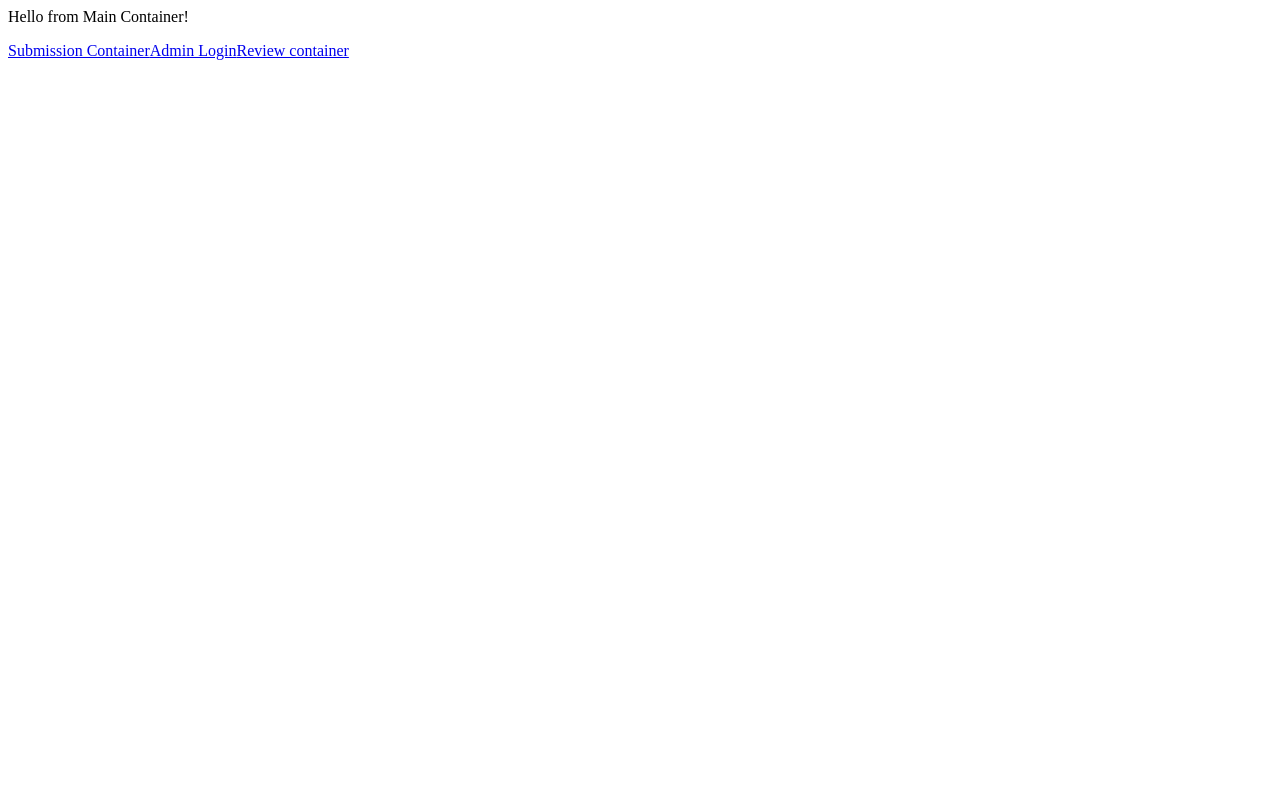
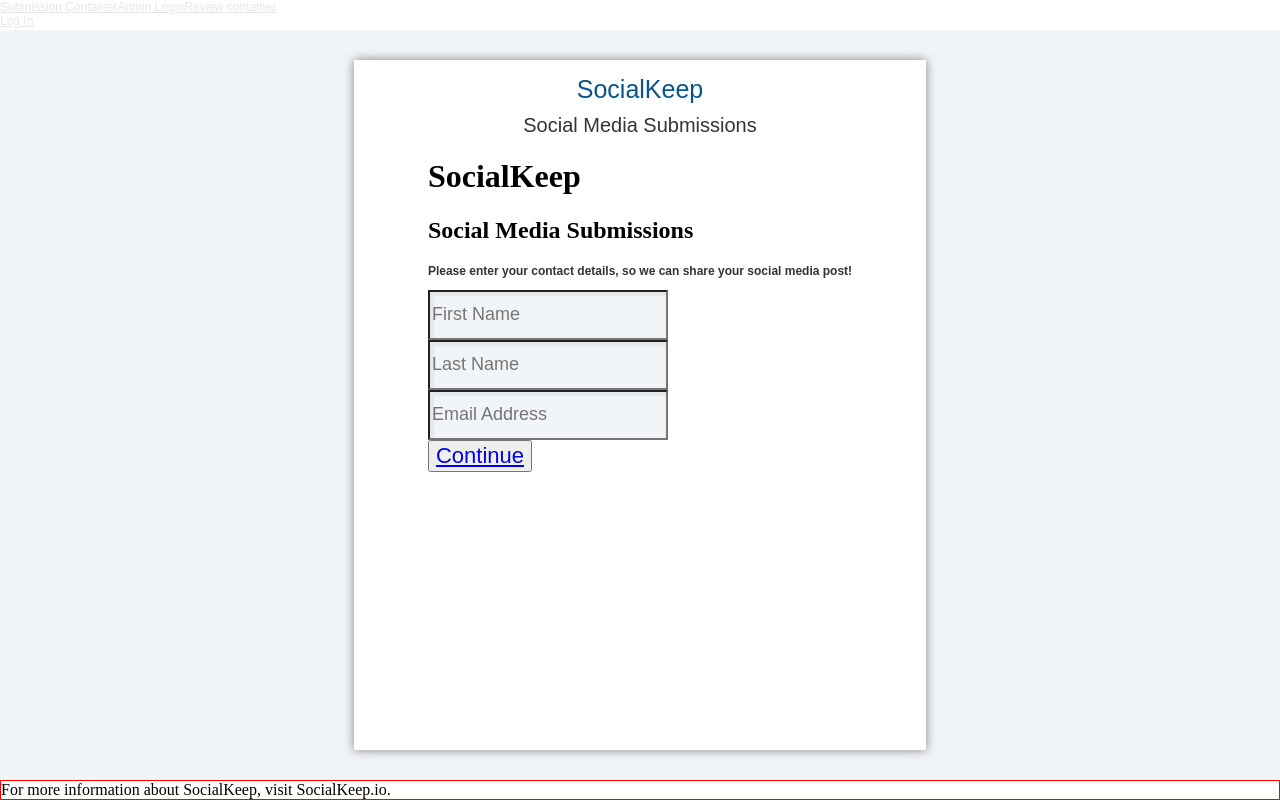
Before and after one commit to socialkeep/ska, a React app: page / in a window 1280 px wide. Built offline with nearby package versions, Linux system fonts and the light colour scheme.

Commit message:
styling updates. router working now from nav bar

```diff
--- a/src/client/components/App.jsx
+++ b/src/client/components/App.jsx
@@ -12,10 +12,15 @@
   render() {
 
     return (
-        <div>
-          <NavigationContainer />
-          <MainContainer />
+      <Router>
+        <div className="gridContainer">
+              <NavigationContainer />
+              <MainContainer />
+              <footer>
+                For more information about SocialKeep, visit SocialKeep.io.
+              </footer>
         </div>
+      </Router>
     )
   }
 
--- a/src/client/components/NavigationComponent.jsx
+++ b/src/client/components/NavigationComponent.jsx
@@ -1,18 +1,23 @@
 import React from 'react';
-import { Link } from 'react-router-dom';
+import { Switch, Route, withRouter, Link, NavLink, BrowserRouter as Router } from 'react-router-dom';
 
 const NavigationComponent = (props) => {
 
   return (
     <div className="navigationComponent">
+
+         <Link className="navigationComponentItem" to="/submission">Submission Container</Link>
+         <Link className="navigationComponentItem" to="/adminlogin">Admin Login</Link>
+         <Link className="navigationComponentItem" to="/review">Review container</Link>
+
         {(props.isLoggedIn === false) && (
           <div className="navigationComponentItem">
-        {/* <Link to="/review">Log In</Link> */}
+          <Link className="navigationComponentItem" to="/adminlogin">Log In</Link>
         </div>
         )}
         {(props.isLoggedIn === true) && (
           <div className="navigationComponentItem">
-        {/* <Link to="/review">Log Out</Link> */}
+          <Link className="navigationComponentItem" to="/adminlogin">Log Out</Link>
         </div>
         )}
     </div>
--- a/src/client/components/SubmissionContainerComponents/ContactInfoComponent.jsx
+++ b/src/client/components/SubmissionContainerComponents/ContactInfoComponent.jsx
@@ -6,7 +6,7 @@
   console.log("contact info component props", props)
 
     return (
-      <div className="PostAndPhotoComponent">
+      <div className="SubmissionComponents" className="PostAndPhotoComponent">
           <h1>SocialKeep</h1>
           <h2>Social Media Submissions</h2>
           <h3>Please enter your contact details, so we can share your social media post!</h3>
--- a/src/client/containers/MainContainer.jsx
+++ b/src/client/containers/MainContainer.jsx
@@ -13,16 +13,14 @@
 const MainContainer = (props) => {
   return (
     <div className="mainContainer">
-      <p>Hello from Main Container!</p>
-      <Router>
-        <div>
-          <Link to="/submission">Submission Container</Link>
+
+      <div className="logoText">SocialKeep</div>          {/* <Link to="/submission">Submission Container</Link>
           <Link to="/adminlogin">Admin Login</Link>
-          <Link to="/review">Review container</Link>
+          <Link to="/review">Review container</Link>      */}
 
-
+          <Switch>
           <Route
-            exact path='/submission'
+            exact path='/'
             render={(props)=><SubmissionContainer/>}
           />
           <Route
@@ -33,13 +31,11 @@
           exact path='/review'
           render={(props)=><ReviewContainer/>}
         />
+        </Switch>
 
-        </div>
-
-      </Router>
     </div>
   )
 }
-export default connect(mapStateToProps, null)(MainContainer);
+//export default connect(mapStateToProps, null)(MainContainer);
 
-// export default withRouter(connect(mapStateToProps, null)(MainContainer));
+export default withRouter(connect(mapStateToProps, null)(MainContainer));
--- a/src/client/containers/NavigationContainer.jsx
+++ b/src/client/containers/NavigationContainer.jsx
@@ -1,6 +1,6 @@
 import React, { Component } from 'react';
 import { connect } from 'react-redux';
-import { withRouter } from 'react-router-dom';
+import { withRouter, Router } from 'react-router-dom';
 
 import NavigationComponent from '../components/NavigationComponent.jsx';
 
@@ -18,13 +18,15 @@
   render() {
     return (
     <div className="navigationContainer">
-      <NavigationComponent
-       isLoggedIn={this.props.isLoggedIn}
-       />
+        <NavigationComponent
+        isLoggedIn={this.props.isLoggedIn}
+        />
     </div>
     )
   }
 }
 
-export default connect(mapStateToProps, null)(NavigationContainer);
+export default withRouter(connect(mapStateToProps, null)(NavigationContainer));
+
+//export default connect(mapStateToProps, null)(NavigationContainer);
 // export default withRouter(connect(mapStateToProps, null)(NavigationContainer));
--- a/src/client/containers/SubmissionContainer.jsx
+++ b/src/client/containers/SubmissionContainer.jsx
@@ -102,12 +102,13 @@
     console.log("match??", match)
 
     return (
+      <div className="card">
         <div className="submissionContainer">
+          <div class="level2Text">Social Media Submissions</div>
+
         <Router>
           <div>
-        <h1>SocialKeep</h1>
-        <h2>Social Media Submissions</h2>
-          <div className='button'>
+            {/* <div className='button'>
                   <Link to={`${match.url}/contactdetails`}>Contact Details</Link>
             </div>
             <div className='button'>
@@ -118,10 +119,10 @@
             </div>
             <div className='button'>
                   <Link to={`${match.url}/thankyou`}>Thank You</Link>
-          </div>
+            </div> */}
 
             <Route
-              path={`${match.path}/contactdetails`}
+                path={'/' || `${match.path}/contactdetails`}
                 render={(props)=><ContactInfoComponent
                   props={props}
                   handleTextChange={handleTextChange}
@@ -157,8 +158,10 @@
                 path={`${match.path}/thankyou`}
                 component={ThankYouComponent}
             />
+
           </div>
         </Router>
+        </div>
       </div>
     )
   }
--- a/src/client/styles/App.scss
+++ b/src/client/styles/App.scss
@@ -1,28 +1,125 @@
 @import "theme";
 
 
-//** --------- Fonts ------------------
-h1 {
-  font-family: Arial;
-  font-size: 45px;
-  color: $bluefont;
+body {
+  background-color: #F2F5F7;
+  height: 100%;
+  margin: 0;
 }
 
-h2 {
+#root {
+  height: 100%;
+}
+
+.gridContainer {
+  height: 100%;
+  display: grid;
+  grid-template-rows: 30px 10px 1fr 10px 20px;
+  grid-template-columns: 3fr 5fr 3fr;
+  grid-column-gap: 10px;
+  grid-row-gap: 10px;
+  justify-content: center;
+  grid-template-areas:
+    "header header header"
+    ". . ."
+    ". card ."
+    ". . ."
+    "bottom bottom bottom";
+
+}
+
+// .grid {
+//   background-color: #F2F5F7;
+
+
+// }
+
+.navigationContainer {
+  // grid-row: 1 / 2;
+  // grid-column: 1 / 3;
+  grid-area: header;
+  background-color: white;
+  box-shadow: 5 3 5px gray;
+}
+
+.mainContainer {
+  grid-area: card;
+  background-color: white;
+  width: auto;
+  height: auto;
+  border: black;
+  box-shadow: 0 0 10px gray;
+  justify-items: center;
+
+}
+
+.submissionContainer {
+
+}
+
+.SubmissionComponents {
+}
+
+.navigationComponent {
+  align-content: right;
+}
+
+.navigationComponentItem {
+  color: $light-font-color;
+  font-size: 12;
   font-family: Arial;
-  font-size: 35px;
+  align-content: right;
+}
+
+
+
+
+footer {
+  // grid-row: 4 / 5;
+  // grid-column: 0 / 5;
+  width: auto;
+  height: auto;
+  border: red 1px solid;
+  grid-area: bottom;
+  background-color: white;
+}
+
+
+//** --------- Fonts ------------------
+
+.headerFont {
+  font-family: Arial;
+  text-align: center;
+
+}
+
+.logoText {
+  padding-top: 15px;
+  padding-bottom: 10px;
+  font-family: Arial;
+  font-size: 25px;
+  color: $bluefont;
+  text-align: center;
+
+}
+
+.level2Text {
+  font-family: Arial;
+  font-size: 20px;
+  text-align: center;
   color: $standard-font-black;
+
 }
 
 h3 {
   font-family: Arial;
-  font-size: 22px;
+  font-size: 12px;
   color: $standard-font-black;
 }
 
 h4 {
   font-family: Arial;
-  font-size: 18px;
+  font-size: 12px;
   color: $light-font-color;
 }
 
--- a/src/client/styles/_theme.scss
+++ b/src/client/styles/_theme.scss
@@ -2,10 +2,6 @@
 
 //background color
 $bg-color :#F2F5F7;
-
-
-
-
 
 
 $font-family: Arial;
@@ -29,7 +25,8 @@
 $button-yellow: #F2DA2A;
 
 //Rounded edges
-$border-radius: 5px;
+$border-radius: 10
+px;
 $input-fields-box-shadow: inset 2px 2px 2px 2px #E3E7E9;
 
 
```
Lines whose indentation alone changed are shown as unchanged.
